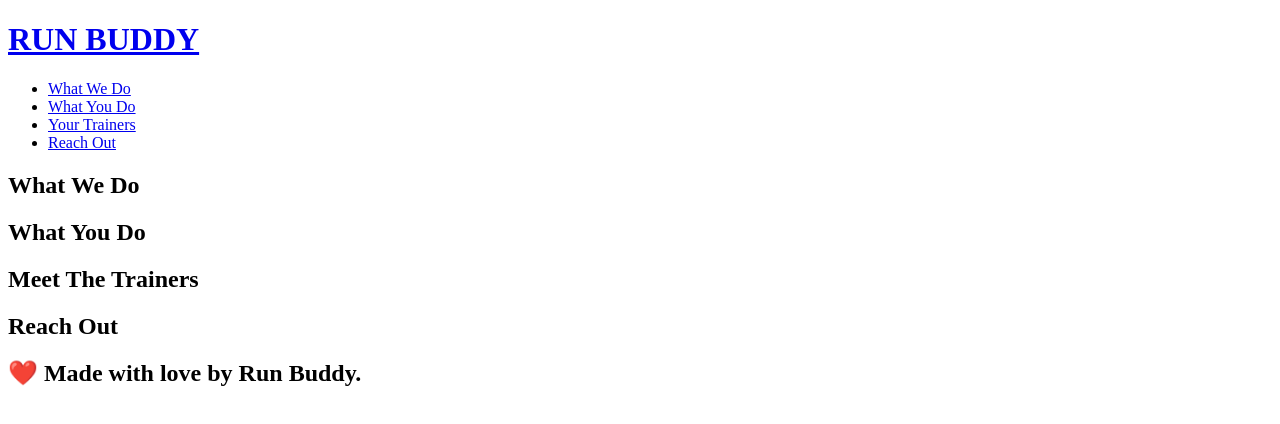
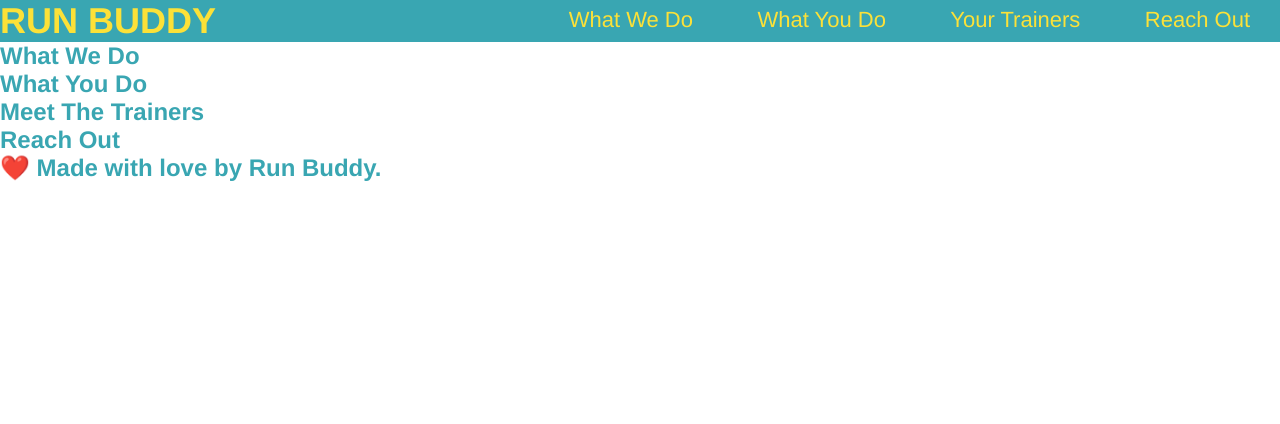
Before and after one commit to sethtuman3111/run-buddy, a plain HTML site: page index.html in a window 1280 px wide. Drawn offline with Linux system fonts and the light colour scheme.

Commit message:
<styled the header>

```diff
--- /dev/null
+++ b/assets/css/style.css
@@ -0,0 +1,51 @@
+* {
+    margin: 0;
+    padding: 0;
+}
+
+body {
+    /* more on this crazy alphanumerical value in a minute! */
+    color: #39a6b2;
+    font-family: Helvetica, Airal, sans-serif;
+}
+
+/* apply stules to <header> */
+header {
+    padding: 20ps 35px;
+    background-color: #39a6b2;
+}
+
+header h1 {
+    font-weight: bold;
+    font-size: 36px;
+    color: #fce138;
+    margin: 0;
+}
+
+header a {
+    text-decoration: none;
+    color: #fce138;
+}
+
+header nav {
+    float: right;
+    margin: 7px 0;
+}
+
+header nav ul li {
+    display: inline;
+}
+
+header nav ul li a {
+    margin: 0 30px;
+    font-weight: lighter;
+    font-size: 22px;
+}
+
+header h1 {
+    font-weight: bold;
+    font-size: 36px;
+    color: #fce138;
+    margin: 0;
+    display: inline;
+}
--- a/index.html
+++ b/index.html
@@ -3,6 +3,9 @@
     <head>
         <meta charset="UTF-8"/>
         <title> Run Buddy</title>
+
+        <link rel="stylesheet" href="./assets/css/style.css"/>
+
     </head>
     <body>
         <!-- navigation -->
```
